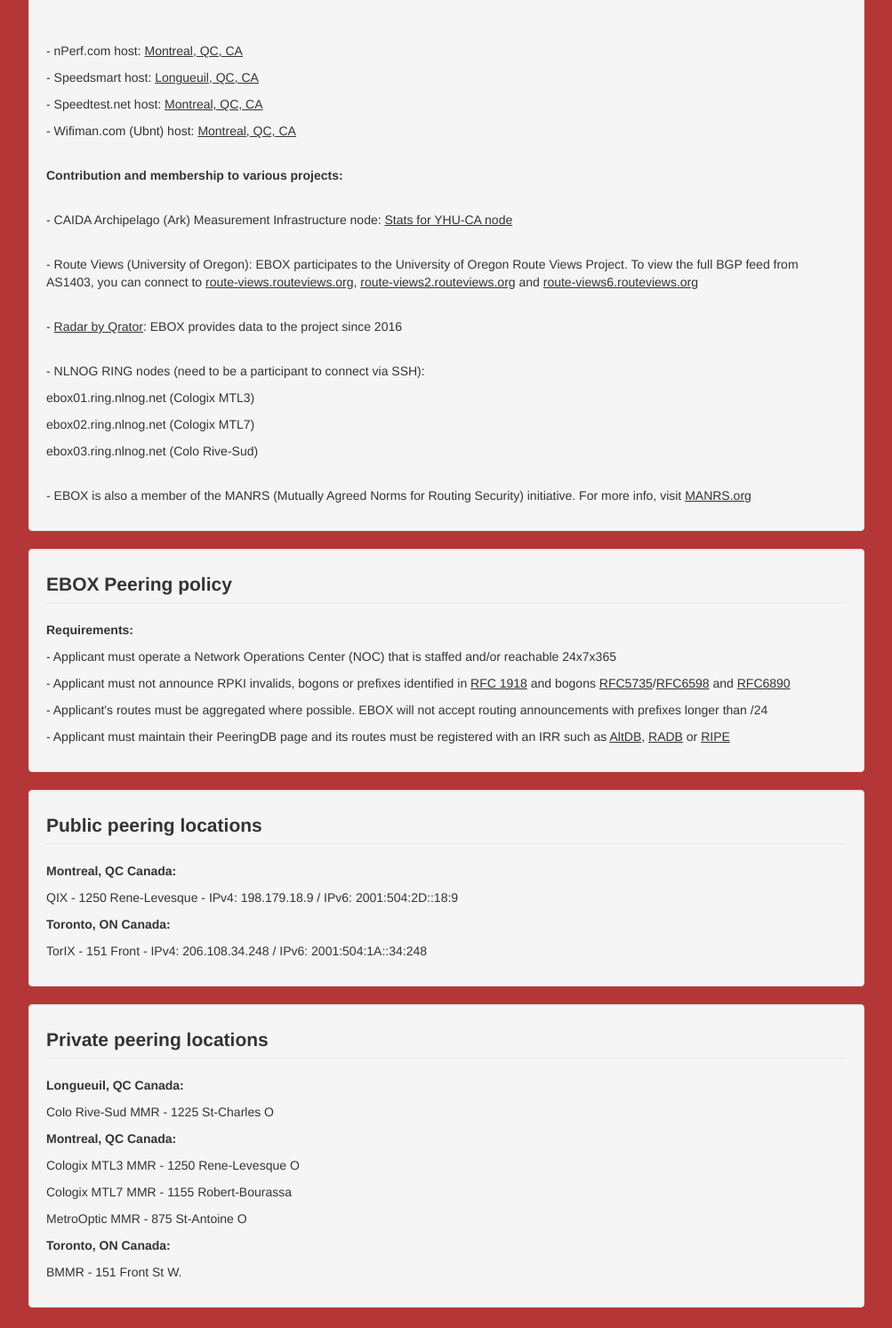
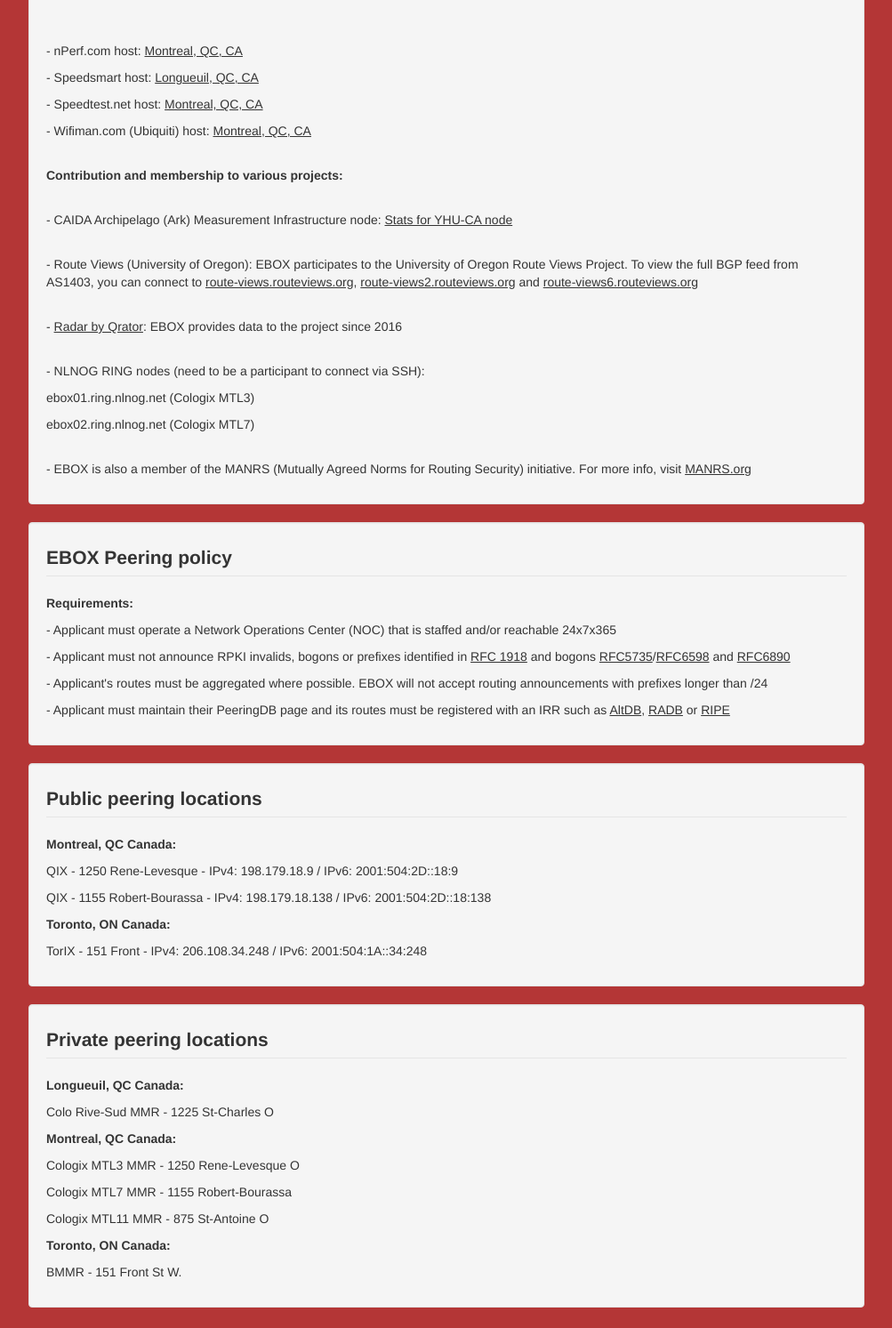
Before and after one commit to ebox-as1403/ebox-as1403.github.io, a plain HTML site: page index.html in a window 1280 px wide. Shown: the part 380-1873 px from the top of the page at 89% size, without its empty margins (138-1141 px from the left). Drawn offline with Linux system fonts and the light colour scheme.

Commit message:
Update index.html

```diff
--- a/index.html
+++ b/index.html
@@ -49,7 +49,7 @@
 			<p>- nPerf.com host: <a href="http://nperf.ebox.ca">Montreal, QC, CA</a></p>
 			<p>- Speedsmart host: <a href="https://speedsmart.ebox.ca">Longueuil, QC, CA</a></p>
 			<p>- Speedtest.net host: <a href="https://ebox.speedtest.net">Montreal, QC, CA</a></p>
-			<p>- Wifiman.com (Ubnt) host: <a href="https://wifiman.com">Montreal, QC, CA</a></p>
+			<p>- Wifiman.com (Ubiquiti) host: <a href="https://wifiman.com">Montreal, QC, CA</a></p>
 			<br>
 			<p><b>Contribution and membership to various projects:</b></p>
 			<br>
@@ -62,7 +62,6 @@
 			<p>- NLNOG RING nodes (need to be a participant to connect via SSH):
 			<p> ebox01.ring.nlnog.net (Cologix MTL3)</p>
 			<p> ebox02.ring.nlnog.net (Cologix MTL7)</p>
-			<p> ebox03.ring.nlnog.net (Colo Rive-Sud)</p>
 			<br>
 			<p>- EBOX is also a member of the MANRS (Mutually Agreed Norms for Routing Security) initiative. For more info, visit <a href="http://manrs.org">MANRS.org</a/><p>
 		</div>
@@ -94,6 +93,7 @@
 		<span id="legend">Public peering locations</span><!-- IE/Safari dislike <legend> out of context -->
 			<p><b>Montreal, QC Canada:</b></p>
 			<p>QIX - 1250 Rene-Levesque - IPv4: 198.179.18.9 / IPv6: 2001:504:2D::18:9</p>
+			<p>QIX - 1155 Robert-Bourassa - IPv4: 198.179.18.138 / IPv6: 2001:504:2D::18:138</p>
 			<p><b>Toronto, ON Canada:</b></p>
 			<p>TorIX - 151 Front - IPv4: 206.108.34.248 / IPv6: 2001:504:1A::34:248</p>
                 </div>
@@ -111,7 +111,7 @@
                         <p><b>Montreal, QC Canada:</b></p>
                         <p>Cologix MTL3 MMR - 1250 Rene-Levesque O</p>
 			<p>Cologix MTL7 MMR - 1155 Robert-Bourassa</p>
-			<p>MetroOptic MMR - 875 St-Antoine O</p>
+			<p>Cologix MTL11 MMR - 875 St-Antoine O</p>
 			<p><b>Toronto, ON Canada:</b></p>
                         <p>BMMR - 151 Front St W.</p>
 		</div>
```
